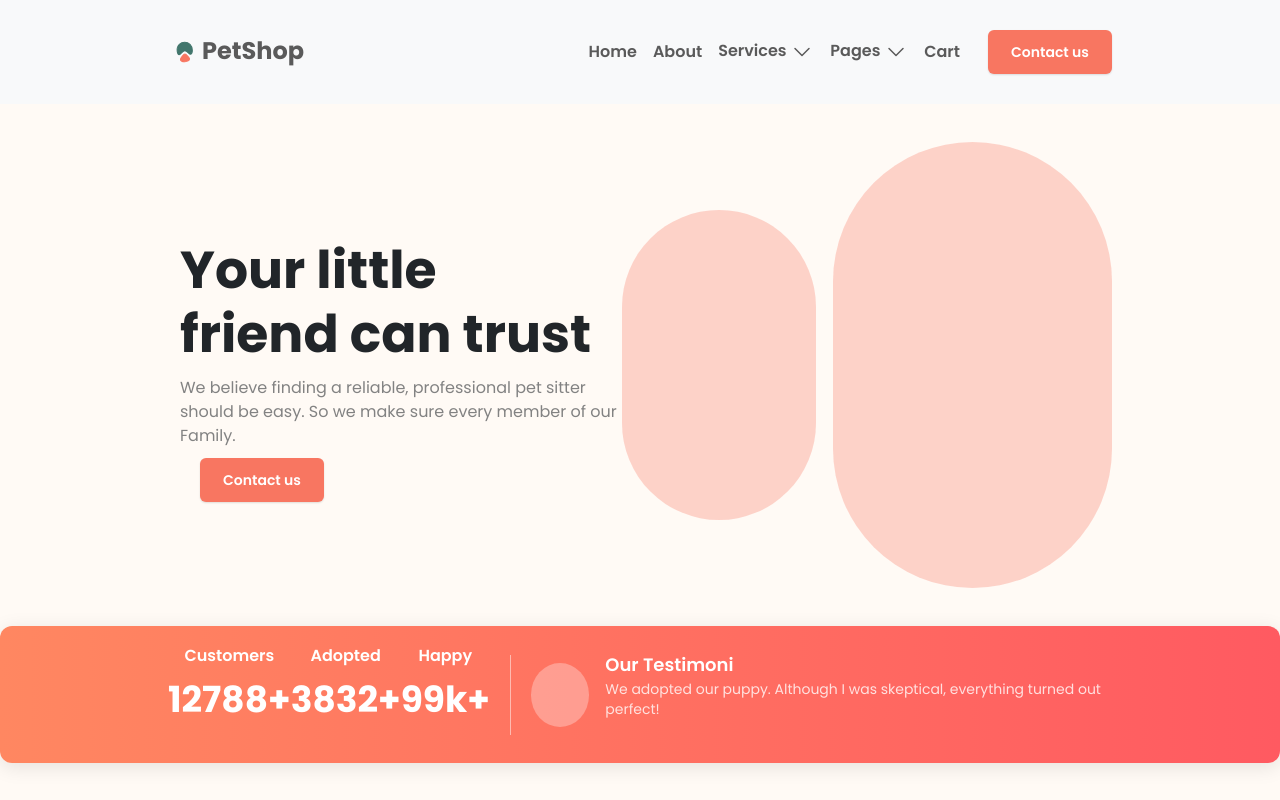
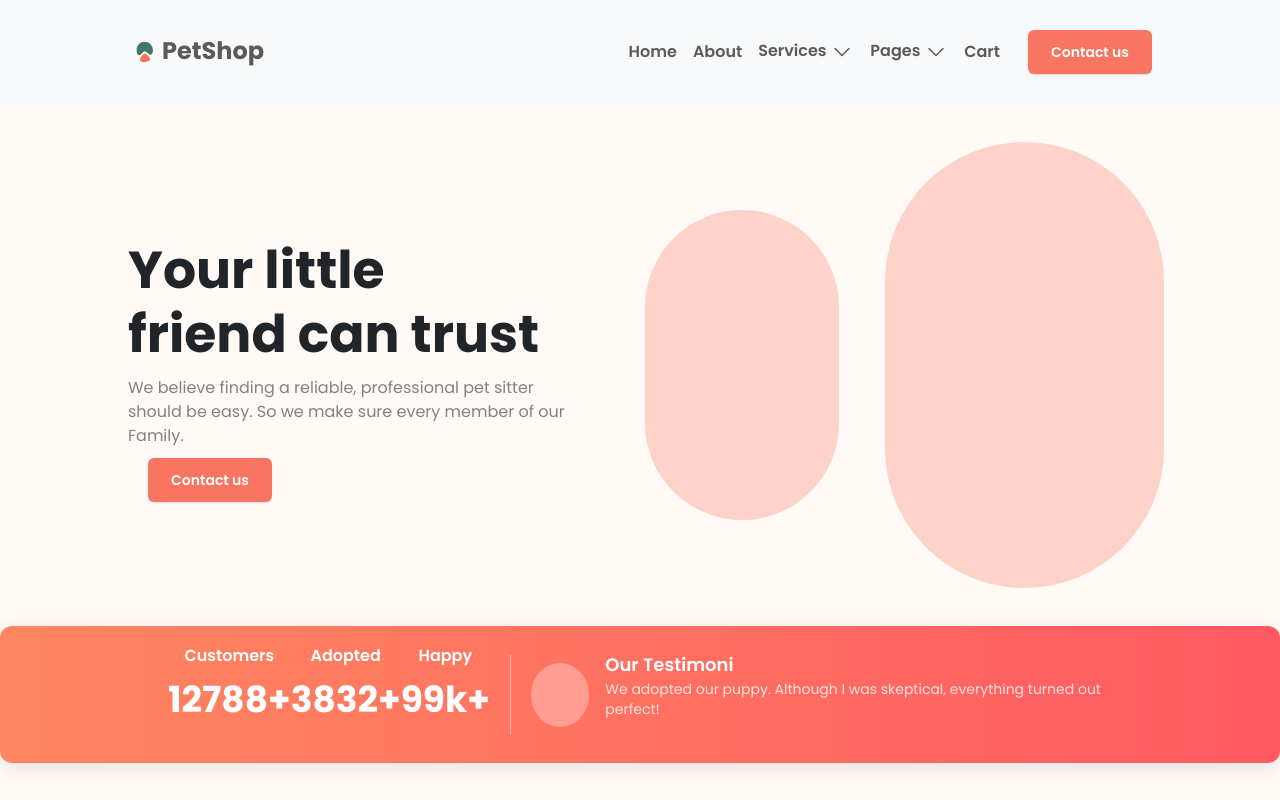
Before and after one commit to bg4zz/petshop, a plain HTML site: page index.html in a window 1280 px wide. Drawn offline with nearby package versions, Linux system fonts and the light colour scheme.

Commit message:
rework section and navbar width, thx Rab1d

```diff
--- a/css/style.css
+++ b/css/style.css
@@ -11,9 +11,8 @@ body {
 }
 
 .container {
-    padding-left: 168px;
-    padding-right: 168px;
-    max-width: 100%;
+    padding: 0;
+    max-width: 80%;
 }
 
 .icon-project {
@@ -35,6 +34,7 @@ a.navbar-brand {
     line-height: 22px;
     padding: 40px 20px 40px 20px;
 }
+
 .btn-contact {
     font-size: 14px;
     line-height: 20px;
@@ -53,13 +53,17 @@ a.navbar-brand {
 /* adap */
 @media (max-width: 992px) {
     .container {
-        padding-left: 16px; /* Сужаем отступы на меньших экранах */
+        padding-left: 16px;
+        /* Сужаем отступы на меньших экранах */
         padding-right: 16px;
     }
+
     .navbar ul li a {
-        padding: 20px 10px; /* Уменьшаем отступы внутри элементов */
+        padding: 20px 10px;
+        /* Уменьшаем отступы внутри элементов */
     }
 }
+
 /* navbar
 div .navbar {
     width: 1112px;
@@ -117,8 +121,8 @@ a.navbar-brand {
 
 .home-section {
     height: 522px;
-    padding-left: 180px;
-    padding-right: 180px;
+    width: 100%;
+    max-width: 80%;
 }
 
 .home-info h1 {
--- a/index.html
+++ b/index.html
@@ -14,7 +14,7 @@
 </head>
 
 <body>
-    <div class="navbar">
+    <div class="navbar justify-content-center">
         <nav class="navbar navbar-expand-lg bg-body-tertiary">
             <div class="container">
                 <a class="navbar-brand" href="#"><img class="icon-project" src="images/project-icon.svg" alt="PetShop icon">PetShop</a>
@@ -44,7 +44,7 @@
             </div>
         </nav>
     </div>
-    <div class="home-section d-flex justify-content-between align-items-center">
+    <div class="home-section container d-flex justify-content-between align-items-center">
         <div class="home-info">
             <h1>Your little friend can trust</h1>
             <p>We believe finding a reliable, professional pet sitter should be easy. So we make sure every member of our Family.</p>
```
